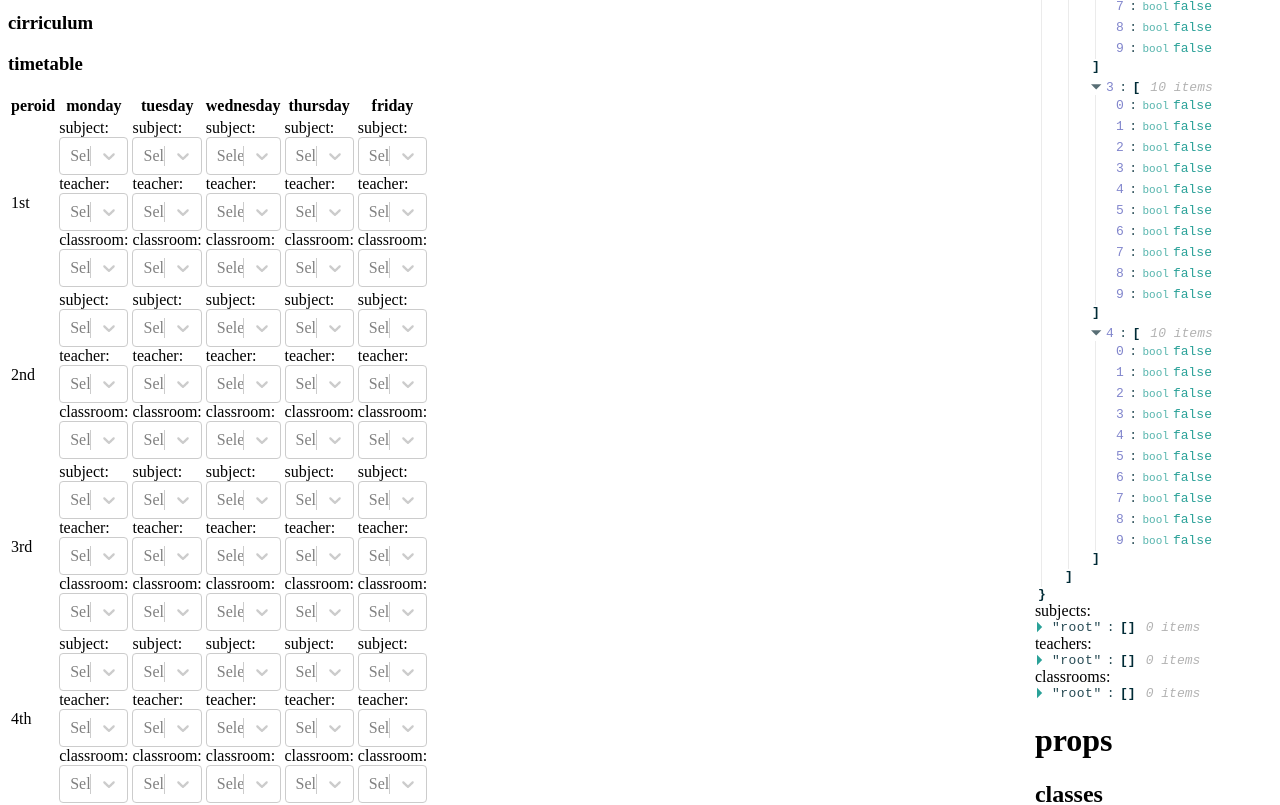
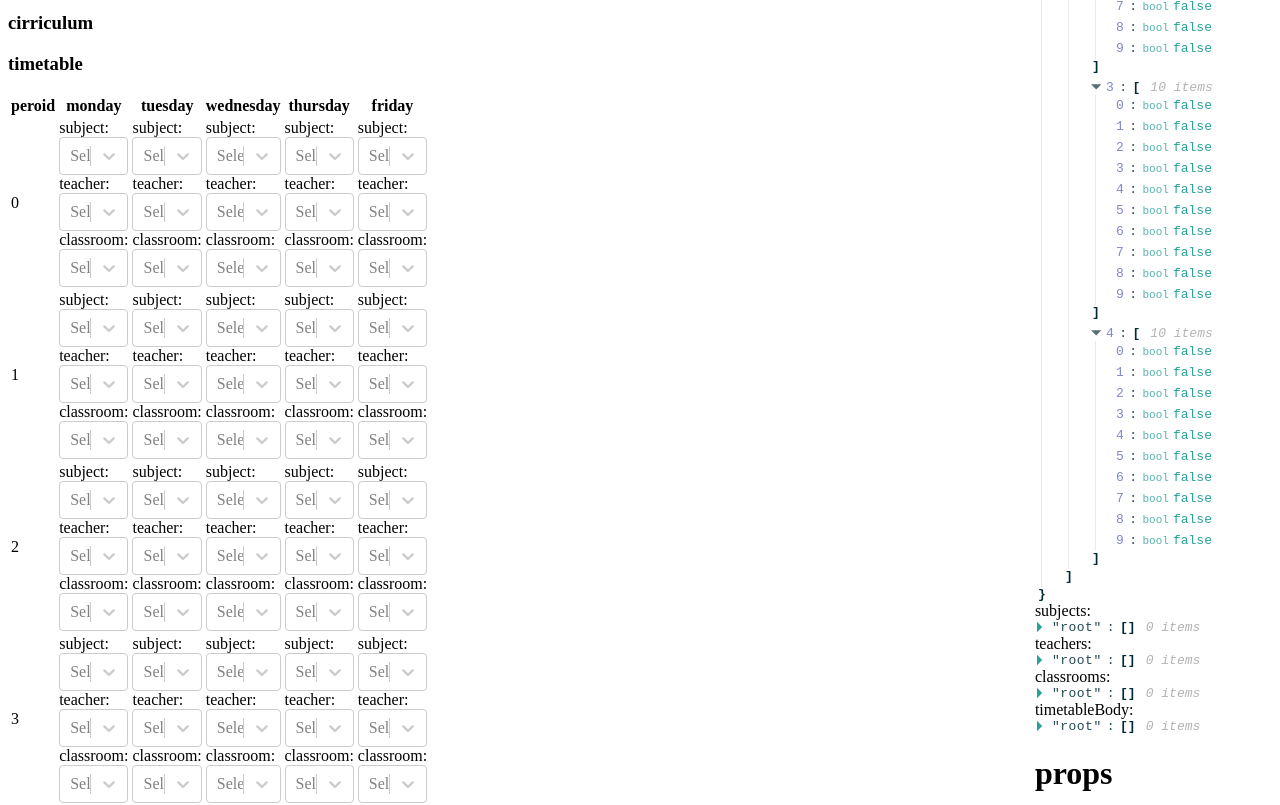
Before and after one commit to dawidmucha/schedule-planner, a React (Create React App) app: page / in a window 1280 px wide. Shown: the part 800-1605 px from the top of the page. Built offline with nearby package versions, Linux system fonts and the light colour scheme.

Commit message:
table jsx in a function

```diff
--- a/package.json
+++ b/package.json
@@ -14,6 +14,7 @@
     "react-select": "^3.1.0",
     "redux": "^4.0.5",
     "redux-devtools-extension": "^2.13.8",
+    "underscore": "^1.10.2",
     "uniqid": "^5.2.0"
   },
   "scripts": {
--- a/src/App.js
+++ b/src/App.js
@@ -21,6 +21,8 @@
 	let [subjects, setSubjects] = useState([])
 	let [teachers, setTeachers] = useState([])
 	let [classrooms, setClassrooms] = useState([])
+
+	let [timetableBody, setTimetableBody] = useState([])
 
 	useEffect(() => {
 		if(subjects.length !== props.subjects.length) handleStateSubjects()
@@ -87,6 +89,12 @@
 		})
 	}
 
+	const handleTimetableChangee = (e, a, day, peroid, type) => {
+		const changes = [[], [], [], [], []]
+
+		console.log('day', day, 'peroid', peroid, 'type', type)
+	}
+
 	const handleStateSubjects = () => {
 		setSubjects(Object.assign([], subjects, props.subjects.map(subject => {
 			return ({
@@ -112,6 +120,26 @@
 				value: classroom.id
 			})
 		})))
+	}
+
+	const rTimetableBody = () => {
+		const timetable = []
+
+		for(let i = 0; i <= 9; i++) { //peroids
+			const days = [<td>{i}</td>]
+			for(let j = 1; j <= 5; j++) { //days of week
+				days.push(<td>
+					<div>
+						subject: <Select day={j} peroid={i} onChange={(a, b) => handleTimetableChangee(a, b, i, j, "subject")} options={subjects} />
+						teacher: <Select day={j} peroid={i} onChange={handleTimetableChangee} options={teachers} />
+						classroom: <Select day={j} peroid={i} onChange={handleTimetableChangee} options={classrooms} />
+					</div>
+				</td>)
+			}
+			timetable.push(<tr>{days}</tr>)
+		}
+
+		return (timetable)
 	}
 
 	return (
@@ -255,349 +283,7 @@
 							</tr>
 						</thead>
 						<tbody>
-							<tr>
-								<td>1st</td>
-								<td>
-									<div>
-										subject: <Select options={subjects} />
-										teacher: <Select options={teachers} />
-										classroom: <Select options={classrooms} />
-									</div>
-								</td>
-								<td>
-									<div>
-										subject: <Select options={subjects} />
-										teacher: <Select options={teachers} />
-										classroom: <Select options={classrooms} />
-									</div>
-								</td>
-								<td>
-									<div>
-										subject: <Select options={subjects} />
-										teacher: <Select options={teachers} />
-										classroom: <Select options={classrooms} />
-									</div>
-								</td>
-								<td>
-									<div>
-										subject: <Select options={subjects} />
-										teacher: <Select options={teachers} />
-										classroom: <Select options={classrooms} />
-									</div>
-								</td>
-								<td>
-									<div>
-										subject: <Select options={subjects} />
-										teacher: <Select options={teachers} />
-										classroom: <Select options={classrooms} />
-									</div>
-								</td>
-							</tr>
-							<tr>
-								<td>2nd</td><td>
-								<div>
-									subject: <Select options={subjects} />
-									teacher: <Select options={teachers} />
-									classroom: <Select options={classrooms} />
-								</div>
-							</td>
-								<td>
-									<div>
-										subject: <Select options={subjects} />
-										teacher: <Select options={teachers} />
-										classroom: <Select options={classrooms} />
-									</div>
-								</td>
-								<td>
-									<div>
-										subject: <Select options={subjects} />
-										teacher: <Select options={teachers} />
-										classroom: <Select options={classrooms} />
-									</div>
-								</td>
-								<td>
-									<div>
-										subject: <Select options={subjects} />
-										teacher: <Select options={teachers} />
-										classroom: <Select options={classrooms} />
-									</div>
-								</td>
-								<td>
-									<div>
-										subject: <Select options={subjects} />
-										teacher: <Select options={teachers} />
-										classroom: <Select options={classrooms} />
-									</div>
-								</td>
-
-							</tr>
-							<tr>
-								<td>3rd</td>
-								<td>
-									<div>
-										subject: <Select options={subjects} />
-										teacher: <Select options={teachers} />
-										classroom: <Select options={classrooms} />
-									</div>
-								</td>
-								<td>
-									<div>
-										subject: <Select options={subjects} />
-										teacher: <Select options={teachers} />
-										classroom: <Select options={classrooms} />
-									</div>
-								</td>
-								<td>
-									<div>
-										subject: <Select options={subjects} />
-										teacher: <Select options={teachers} />
-										classroom: <Select options={classrooms} />
-									</div>
-								</td>
-								<td>
-									<div>
-										subject: <Select options={subjects} />
-										teacher: <Select options={teachers} />
-										classroom: <Select options={classrooms} />
-									</div>
-								</td>
-								<td>
-									<div>
-										subject: <Select options={subjects} />
-										teacher: <Select options={teachers} />
-										classroom: <Select options={classrooms} />
-									</div>
-								</td>
-							</tr>
-							<tr>
-								<td>4th</td>
-								<td>
-									<div>
-										subject: <Select options={subjects} />
-										teacher: <Select options={teachers} />
-										classroom: <Select options={classrooms} />
-									</div>
-								</td>
-								<td>
-									<div>
-										subject: <Select options={subjects} />
-										teacher: <Select options={teachers} />
-										classroom: <Select options={classrooms} />
-									</div>
-								</td>
-								<td>
-									<div>
-										subject: <Select options={subjects} />
-										teacher: <Select options={teachers} />
-										classroom: <Select options={classrooms} />
-									</div>
-								</td>
-								<td>
-									<div>
-										subject: <Select options={subjects} />
-										teacher: <Select options={teachers} />
-										classroom: <Select options={classrooms} />
-									</div>
-								</td>
-								<td>
-									<div>
-										subject: <Select options={subjects} />
-										teacher: <Select options={teachers} />
-										classroom: <Select options={classrooms} />
-									</div>
-								</td>
-							</tr>
-							<tr>
-								<td>5th</td>
-								<td>
-									<div>
-										subject: <Select options={subjects} />
-										teacher: <Select options={teachers} />
-										classroom: <Select options={classrooms} />
-									</div>
-								</td>
-								<td>
-									<div>
-										subject: <Select options={subjects} />
-										teacher: <Select options={teachers} />
-										classroom: <Select options={classrooms} />
-									</div>
-								</td>
-								<td>
-									<div>
-										subject: <Select options={subjects} />
-										teacher: <Select options={teachers} />
-										classroom: <Select options={classrooms} />
-									</div>
-								</td>
-								<td>
-									<div>
-										subject: <Select options={subjects} />
-										teacher: <Select options={teachers} />
-										classroom: <Select options={classrooms} />
-									</div>
-								</td>
-								<td>
-									<div>
-										subject: <Select options={subjects} />
-										teacher: <Select options={teachers} />
-										classroom: <Select options={classrooms} />
-									</div>
-								</td>
-							</tr>
-							<tr>
-								<td>6th</td>
-								<td>
-									<div>
-										subject: <Select options={subjects} />
-										teacher: <Select options={teachers} />
-										classroom: <Select options={classrooms} />
-									</div>
-								</td>
-								<td>
-									<div>
-										subject: <Select options={subjects} />
-										teacher: <Select options={teachers} />
-										classroom: <Select options={classrooms} />
-									</div>
-								</td>
-								<td>
-									<div>
-										subject: <Select options={subjects} />
-										teacher: <Select options={teachers} />
-										classroom: <Select options={classrooms} />
-									</div>
-								</td>
-								<td>
-									<div>
-										subject: <Select options={subjects} />
-										teacher: <Select options={teachers} />
-										classroom: <Select options={classrooms} />
-									</div>
-								</td>
-								<td>
-									<div>
-										subject: <Select options={subjects} />
-										teacher: <Select options={teachers} />
-										classroom: <Select options={classrooms} />
-									</div>
-								</td>
-							</tr>
-							<tr>
-								<td>7th</td>
-								<td>
-									<div>
-										subject: <Select options={subjects} />
-										teacher: <Select options={teachers} />
-										classroom: <Select options={classrooms} />
-									</div>
-								</td>
-								<td>
-									<div>
-										subject: <Select options={subjects} />
-										teacher: <Select options={teachers} />
-										classroom: <Select options={classrooms} />
-									</div>
-								</td>
-								<td>
-									<div>
-										subject: <Select options={subjects} />
-										teacher: <Select options={teachers} />
-										classroom: <Select options={classrooms} />
-									</div>
-								</td>
-								<td>
-									<div>
-										subject: <Select options={subjects} />
-										teacher: <Select options={teachers} />
-										classroom: <Select options={classrooms} />
-									</div>
-								</td>
-								<td>
-									<div>
-										subject: <Select options={subjects} />
-										teacher: <Select options={teachers} />
-										classroom: <Select options={classrooms} />
-									</div>
-								</td>
-							</tr>
-							<tr>
-								<td>8th</td>
-								<td>
-									<div>
-										subject: <Select options={subjects} />
-										teacher: <Select options={teachers} />
-										classroom: <Select options={classrooms} />
-									</div>
-								</td>
-								<td>
-									<div>
-										subject: <Select options={subjects} />
-										teacher: <Select options={teachers} />
-										classroom: <Select options={classrooms} />
-									</div>
-								</td>
-								<td>
-									<div>
-										subject: <Select options={subjects} />
-										teacher: <Select options={teachers} />
-										classroom: <Select options={classrooms} />
-									</div>
-								</td>
-								<td>
-									<div>
-										subject: <Select options={subjects} />
-										teacher: <Select options={teachers} />
-										classroom: <Select options={classrooms} />
-									</div>
-								</td>
-								<td>
-									<div>
-										subject: <Select options={subjects} />
-										teacher: <Select options={teachers} />
-										classroom: <Select options={classrooms} />
-									</div>
-								</td>
-							</tr>
-							<tr>
-								<td>9th</td><td>
-								<div>
-									subject: <Select options={subjects} />
-									teacher: <Select options={teachers} />
-									classroom: <Select options={classrooms} />
-								</div>
-							</td>
-							<td>
-									<div>
-										subject: <Select options={subjects} />
-										teacher: <Select options={teachers} />
-										classroom: <Select options={classrooms} />
-									</div>
-								</td>
-								<td>
-									<div>
-										subject: <Select options={subjects} />
-										teacher: <Select options={teachers} />
-										classroom: <Select options={classrooms} />
-									</div>
-								</td>
-								<td>
-									<div>
-										subject: <Select options={subjects} />
-										teacher: <Select options={teachers} />
-										classroom: <Select options={classrooms} />
-									</div>
-								</td>
-								<td>
-									<div>
-										subject: <Select options={subjects} />
-										teacher: <Select options={teachers} />
-										classroom: <Select options={classrooms} />
-									</div>
-								</td>
-
-							</tr>
-
+							{rTimetableBody()}
 						</tbody>
 					</table>
 					<button type='submit'>submit</button>
@@ -618,6 +304,10 @@
 				<div>
 					 classrooms: <ReactJson src={classrooms} />
 				</div>
+				<div>
+					timetableBody: <ReactJson src={timetableBody} />
+				</div>
+
 
 				<h1>props</h1>
 				<div>
```
Also changed, not shown: 1 other file (tests, documents, lock files or other folders).
